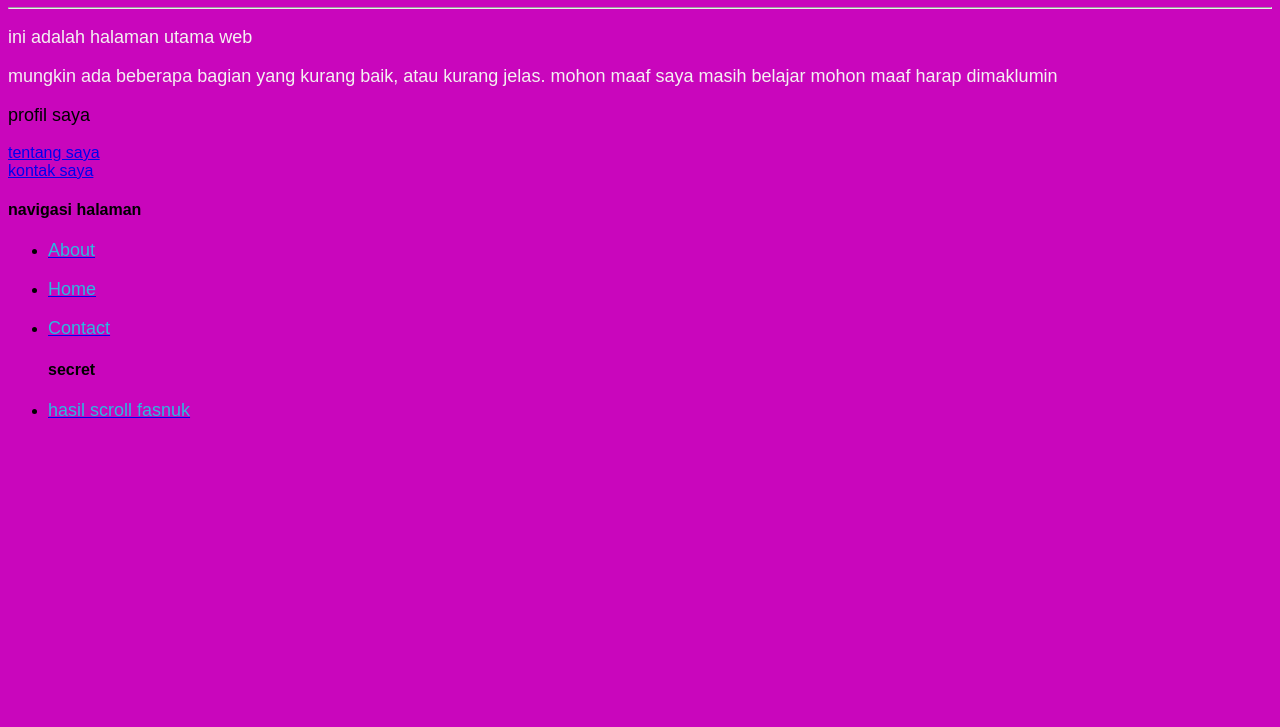
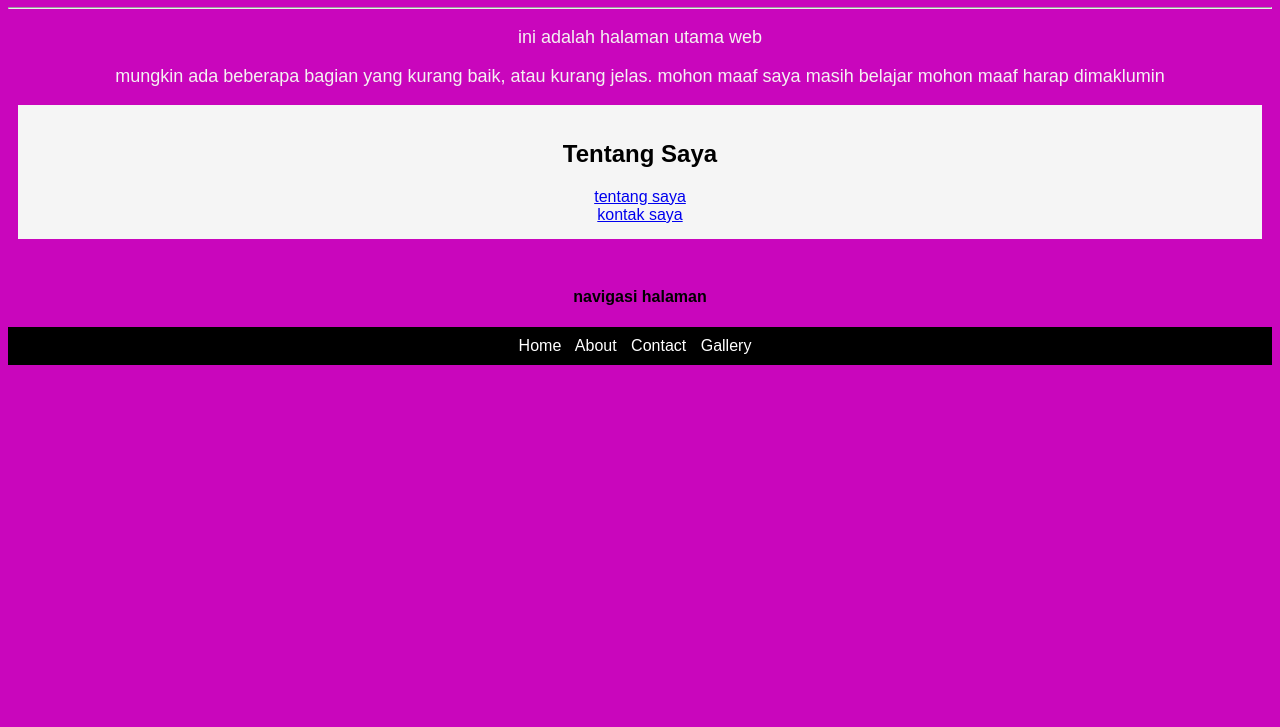
Before and after one commit to zeemekoo/belajar-web-code, a plain HTML site: page project-web/index.html in a window 1280 px wide. Shown: the part 73-800 px from the top of the page. Drawn offline with Linux system fonts and the light colour scheme.

Commit message:
Add files via upload

```diff
--- a/project-web/index.html
+++ b/project-web/index.html
@@ -9,7 +9,7 @@
     </head>
     <body>
 
-        <h1>welcome user neko</h1><hr>
+        <div class="tengah"> <h1>welcome user neko</h1><hr>
 
         <p>ini adalah halaman utama web</p>
 
@@ -19,12 +19,13 @@
 
 
 
-        <p class="warna01">profil saya</p>
-        <a href="about.html">tentang saya</a>
+        <div class="card">
+    <h2>Tentang Saya</h2>
+    <a href="about.html">tentang saya</a>
+        <br>
+        <a href="contact.html">kontak saya</a>
+</div>
 
-        <br>
-
-        <a href="contact.html">kontak saya</a>
 
 
 
@@ -32,14 +33,12 @@
 
         <br>
         <h4>navigasi halaman</h4>
-    <div>
-    <ul>
-        <li> <a href="about.html"><p class="warna02">About</p></a></li>
-        <li> <a href="index.html"><p class="warna02">Home</p></a></li>
-        <li> <a href="contact.html"><p class="warna02">Contact</p></a></li>
-        <h4>secret</h4>
-        <li> <a href="gallery.html"><p class="warna02">hasil scroll fasnuk</p></a></li>
-    </ul></div>
+    <div class="navbar">
+    <a href="index.html">Home</a>
+    <a href="about.html">About</a>
+    <a href="contact.html">Contact</a>
+    <a href="gallery.html">Gallery</a>
+</div>
 
 
 
--- a/project-web/style.css
+++ b/project-web/style.css
@@ -2,8 +2,13 @@ body {
     background-color: rgb(201, 6, 188);
 }
 
+.tengah {
+    text-align: center;
+}
+
+
 h1 {
-    color: #86bcff;
+    color: #e2efff;
 }
 
 p {
@@ -20,6 +25,28 @@ p {
 
 
 
+.navbar {
+    background-color: black;
+    padding: 10px;
+}
+
+.navbar a {
+    color: white;
+    margin-right: 10px;
+    text-decoration: none;
+}
+
+
+
+
+
+.card {
+    background-color: rgb(245, 245, 245);
+    padding: 15px;
+    margin: 10px;
+}
+
+
 
 
 p {
```
Also changed, not shown: project-web/about.html (+10 -11 lines), project-web/contact.html (+9 -11 lines), project-web/gallery.html (+8 -10 lines).
